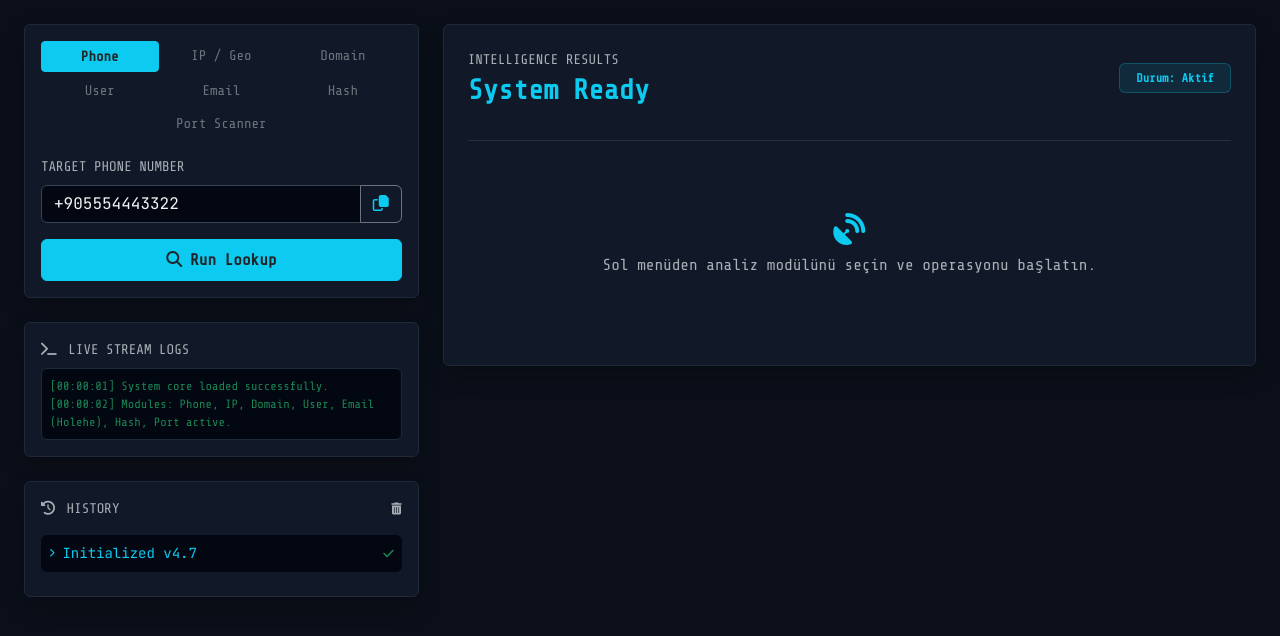
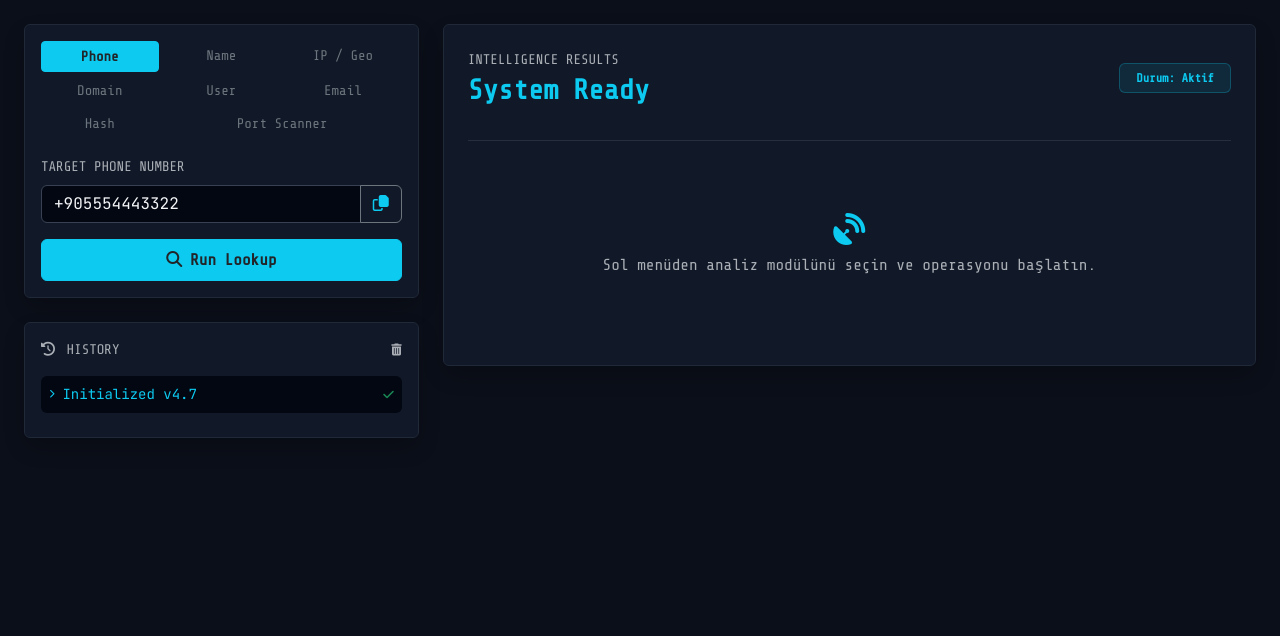
Before and after one commit to darkpasangerblmsecg-jpg/bosint-ip, a Flask app: page / in a window 1280 px wide. Shown: the part 63-699 px from the top of the page. Run offline with Flask 3, Linux system fonts and the light colour scheme; some libraries are stand-ins or nearby versions.

Commit message:
Add files via upload

```diff
--- a/templates/index.html
+++ b/templates/index.html
@@ -63,14 +63,6 @@
         .leaflet-layer, .leaflet-control-zoom-in, .leaflet-control-zoom-out, .leaflet-attribution-flag {
             filter: invert(100%) hue-rotate(180deg) brightness(95%) contrast(90%);
         }
-        .terminal-box {
-            background-color: #030712;
-            border: 1px solid #1e293b;
-            font-family: var(--font-tech);
-            font-size: 12px;
-            max-height: 140px;
-            overflow-y: auto;
-        }
     </style>
 </head>
 <body>
@@ -109,12 +101,13 @@
                 <div class="card p-3 mb-4">
                     <div class="row g-1 mb-3">
                         <div class="col-4"><button id="tabPhone" class="btn btn-sm btn-info text-dark fw-bold w-100 font-tech">Phone</button></div>
+                        <div class="col-4"><button id="tabName" class="btn btn-sm btn-outline-secondary text-secondary border-0 w-100 font-tech">Name</button></div>
                         <div class="col-4"><button id="tabIp" class="btn btn-sm btn-outline-secondary text-secondary border-0 w-100 font-tech">IP / Geo</button></div>
-                        <div class="col-4"><button id="tabDomain" class="btn btn-sm btn-outline-secondary text-secondary border-0 w-100 font-tech">Domain</button></div>
+                        <div class="col-4 mt-1"><button id="tabDomain" class="btn btn-sm btn-outline-secondary text-secondary border-0 w-100 font-tech">Domain</button></div>
                         <div class="col-4 mt-1"><button id="tabUsername" class="btn btn-sm btn-outline-secondary text-secondary border-0 w-100 font-tech">User</button></div>
                         <div class="col-4 mt-1"><button id="tabEmail" class="btn btn-sm btn-outline-secondary text-secondary border-0 w-100 font-tech">Email</button></div>
                         <div class="col-4 mt-1"><button id="tabCrypto" class="btn btn-sm btn-outline-secondary text-secondary border-0 w-100 font-tech">Hash</button></div>
-                        <div class="col-12 mt-1"><button id="tabPort" class="btn btn-sm btn-outline-secondary text-secondary border-0 w-100 font-tech">Port Scanner</button></div>
+                        <div class="col-8 mt-1"><button id="tabPort" class="btn btn-sm btn-outline-secondary text-secondary border-0 w-100 font-tech">Port Scanner</button></div>
                     </div>
 
                     <!-- Input Alanı -->
@@ -127,15 +120,6 @@
                         <button id="actionBtn" class="btn btn-info text-dark w-100 fw-bold py-2 font-tech">
                             <i class="fa-solid fa-magnifying-glass me-2"></i>Run Lookup
                         </button>
-                    </div>
-                </div>
-
-                <!-- Live Terminal Logs -->
-                <div class="card p-3 mb-4">
-                    <span class="small text-muted font-tech d-block mb-2"><i class="fa-solid fa-terminal me-1"></i> LIVE STREAM LOGS</span>
-                    <div class="terminal-box p-2 rounded text-success" id="terminalLogs">
-                        [00:00:01] System core loaded successfully.<br>
-                        [00:00:02] Modules: Phone, IP, Domain, User, Email (Holehe), Hash, Port active.
                     </div>
                 </div>
 
@@ -191,15 +175,8 @@
         let mapInstance = null;
         let lastResultData = null;
 
-        function logTerminal(text) {
-            const box = document.getElementById('terminalLogs');
-            const time = new Date().toLocaleTimeString();
-            box.innerHTML += `<br>[${time}] ${text}`;
-            box.scrollTop = box.scrollHeight;
-        }
-
         function setActiveTab(activeBtnId) {
-            ['tabPhone', 'tabIp', 'tabDomain', 'tabUsername', 'tabEmail', 'tabCrypto', 'tabPort'].forEach(id => {
+            ['tabPhone', 'tabName', 'tabIp', 'tabDomain', 'tabUsername', 'tabEmail', 'tabCrypto', 'tabPort'].forEach(id => {
                 const btn = document.getElementById(id);
                 if (id === activeBtnId) {
                     btn.className = 'btn btn-sm btn-info text-dark fw-bold w-100 font-tech';
@@ -216,6 +193,15 @@
             document.getElementById('inputLabel').innerText = 'TARGET PHONE NUMBER';
             document.getElementById('targetInput').placeholder = '+905554443322';
             document.getElementById('targetInput').value = '+905554443322';
+            document.getElementById('inputSection').style.display = 'block';
+        });
+
+        document.getElementById('tabName').addEventListener('click', () => {
+            currentMode = 'name';
+            setActiveTab('tabName');
+            document.getElementById('inputLabel').innerText = 'TARGET FULL NAME';
+            document.getElementById('targetInput').placeholder = 'Ad Soyad';
+            document.getElementById('targetInput').value = 'Ahmet Yılmaz';
             document.getElementById('inputSection').style.display = 'block';
         });
 
@@ -292,7 +278,6 @@
             document.body.appendChild(downloadAnchor);
             downloadAnchor.click();
             downloadAnchor.remove();
-            logTerminal("Report exported successfully as JSON.");
         });
 
         // Ana İşlem Butonu
@@ -307,8 +292,6 @@
                 mapInstance.remove();
                 mapInstance = null;
             }
-
-            logTerminal(`Initiated query on mode [${currentMode.toUpperCase()}] with target: ${val || 'SELF'}`);
 
             // 1. PHONE
             if (currentMode === 'phone') {
@@ -331,7 +314,6 @@
                             <div class="col-md-6"><div class="result-card p-3 rounded h-100 font-tech"><span class="text-muted small d-block">Hat Tipi</span><strong>${data.line_type}</strong></div></div>
                             <div class="col-12"><div class="result-card p-3 rounded font-tech"><span class="text-muted small d-block">Konum / Kaynak</span><strong class="text-success">${data.location} (${data.source})</strong></div></div>
                         `;
-                        logTerminal(`Phone lookup successful for ${val}`);
                     } else {
                         countBadge.innerText = 'Bulunamadı';
                         grid.innerHTML = `<div class="col-12"><div class="result-card p-4 rounded text-center text-muted font-tech">Kayıt bulunamadı.</div></div>`;
@@ -339,7 +321,37 @@
                 } catch(e) { grid.innerHTML = '<div class="col-12 text-center text-danger font-tech">Bağlantı hatası!</div>'; }
             }
 
-            // 2. IP / GEOLOCATION
+            // 2. NAME (İsimden Sorgu / Simülasyon veya Backend endpoint)
+            else if (currentMode === 'name') {
+                if (!val) return;
+                title.innerText = val;
+                headerType.innerText = 'NAME INTELLIGENCE';
+                grid.innerHTML = '<div class="col-12 text-center py-5 text-info font-tech"><i class="fa-solid fa-spinner fa-spin me-2"></i>Kişi kayıtları taranıyor...</div>';
+
+                try {
+                    // Eğer Flask tarafında /search-name gibi bir endpointiniz varsa burayı güncelleyebilirsiniz.
+                    // Şimdilik örnek yapı:
+                    const response = await fetch(`/search-name?name=${encodeURIComponent(val)}`).catch(() => null);
+
+                    // Eğer backend endpoint henüz yoksa simüle edelim veya gelen veriyi işleyelim
+                    countBadge.innerText = 'Sonuçlar';
+                    grid.innerHTML = `
+                        <div class="col-12">
+                            <div class="result-card p-4 rounded font-tech">
+                                <h5 class="text-info mb-3"><i class="fa-solid fa-address-card me-2"></i>İsim Sorgu Raporu: ${val}</h5>
+                                <p class="text-muted small">Aranan kriterlere uygun olası eşleşmeler ve açık kaynak kayıtları listeleniyor.</p>
+                                <div class="alert alert-secondary bg-dark text-light border-secondary mt-3">
+                                    <i class="fa-solid fa-info-circle me-1 text-info"></i> İsim modülü için backend servisinizi kontrol edin veya detaylı arama parametresi ekleyin.
+                                </div>
+                            </div>
+                        </div>
+                    `;
+                } catch(e) {
+                    grid.innerHTML = '<div class="col-12 text-center text-danger font-tech">İsim sorgulama modülü hatası.</div>';
+                }
+            }
+
+            // 3. IP / GEOLOCATION
             else if (currentMode === 'ip') {
                 title.innerText = val || 'Kendi IP Adresiniz';
                 headerType.innerText = 'IP GEOLOCATION';
@@ -364,12 +376,11 @@
                             L.tileLayer('https://{s}.tile.openstreetmap.org/{z}/{x}/{y}.png').addTo(mapInstance);
                             L.marker([data.latitude, data.longitude]).addTo(mapInstance).bindPopup(`${data.ip}`).openPopup();
                         }, 200);
-                        logTerminal(`IP Geolocated: ${data.ip} (${data.country})`);
                     }
                 } catch(e) { grid.innerHTML = '<div class="col-12 text-center text-danger font-tech">IP servisi hatası.</div>'; }
             }
 
-            // 3. DOMAIN
+            // 4. DOMAIN
             else if (currentMode === 'domain') {
                 if (!val) return;
                 title.innerText = val;
@@ -392,11 +403,10 @@
                             <div class="mt-3"><a href="https://who.is/whois/${val}" target="_blank" class="btn btn-sm btn-outline-info">Whois Raporu Aç</a></div>
                         </div></div>
                     `;
-                    logTerminal(`Domain DNS resolved for ${val}`);
                 } catch(e) { grid.innerHTML = '<div class="col-12 text-center text-danger font-tech">DNS hata.</div>'; }
             }
 
-            // 4. USERNAME
+            // 5. USERNAME
             else if (currentMode === 'username') {
                 if (!val) return;
                 title.innerText = val;
@@ -418,11 +428,10 @@
                     });
 
                     grid.innerHTML = cards;
-                    logTerminal(`Username scan finished for ${val}`);
                 } catch(e) { grid.innerHTML = '<div class="col-12 text-center text-danger font-tech">Username tarama hatası.</div>'; }
             }
 
-            // 5. EMAIL (HOLEHE BACKEND ENTEGRASYONU)
+            // 6. EMAIL (HOLEHE)
             else if (currentMode === 'email') {
                 if (!val) return;
                 title.innerText = val;
@@ -438,9 +447,7 @@
                     const data = await res.json();
                     lastResultData = data;
 
-                    if (!data.success) {
-                        throw new Error(data.error || 'Tarama başarısız.');
-                    }
+                    if (!data.success) throw new Error(data.error || 'Tarama başarısız.');
 
                     const registered = data.registered || [];
                     countBadge.innerText = registered.length + ' Servis Bulundu';
@@ -464,14 +471,12 @@
                             </div>
                         </div>
                     `;
-                    logTerminal(`Holehe email scan completed for ${val}: ${registered.length} accounts found.`);
                 } catch(e) {
                     grid.innerHTML = `<div class="col-12 text-center text-danger font-tech">Holehe Tarama Hatası: ${e.message}</div>`;
-                    logTerminal(`Error in email scan: ${e.message}`);
                 }
             }
 
-            // 6. CRYPTO / HASH
+            // 7. CRYPTO / HASH
             else if (currentMode === 'crypto') {
                 if (!val) return;
                 title.innerText = "Hash Suite";
@@ -489,10 +494,9 @@
                         </div>
                     </div>
                 `;
-                logTerminal(`Generated cryptographic hashes for input string.`);
             }
 
-            // 7. PORT SCANNER SIMULATION
+            // 8. PORT SCANNER
             else if (currentMode === 'port') {
                 if (!val) return;
                 title.innerText = val;
@@ -520,7 +524,6 @@
                             </div>
                         </div>
                     `;
-                    logTerminal(`Port scan completed on ${val}: 3 open ports detected.`);
                 }, 1200);
             }
         });
```
